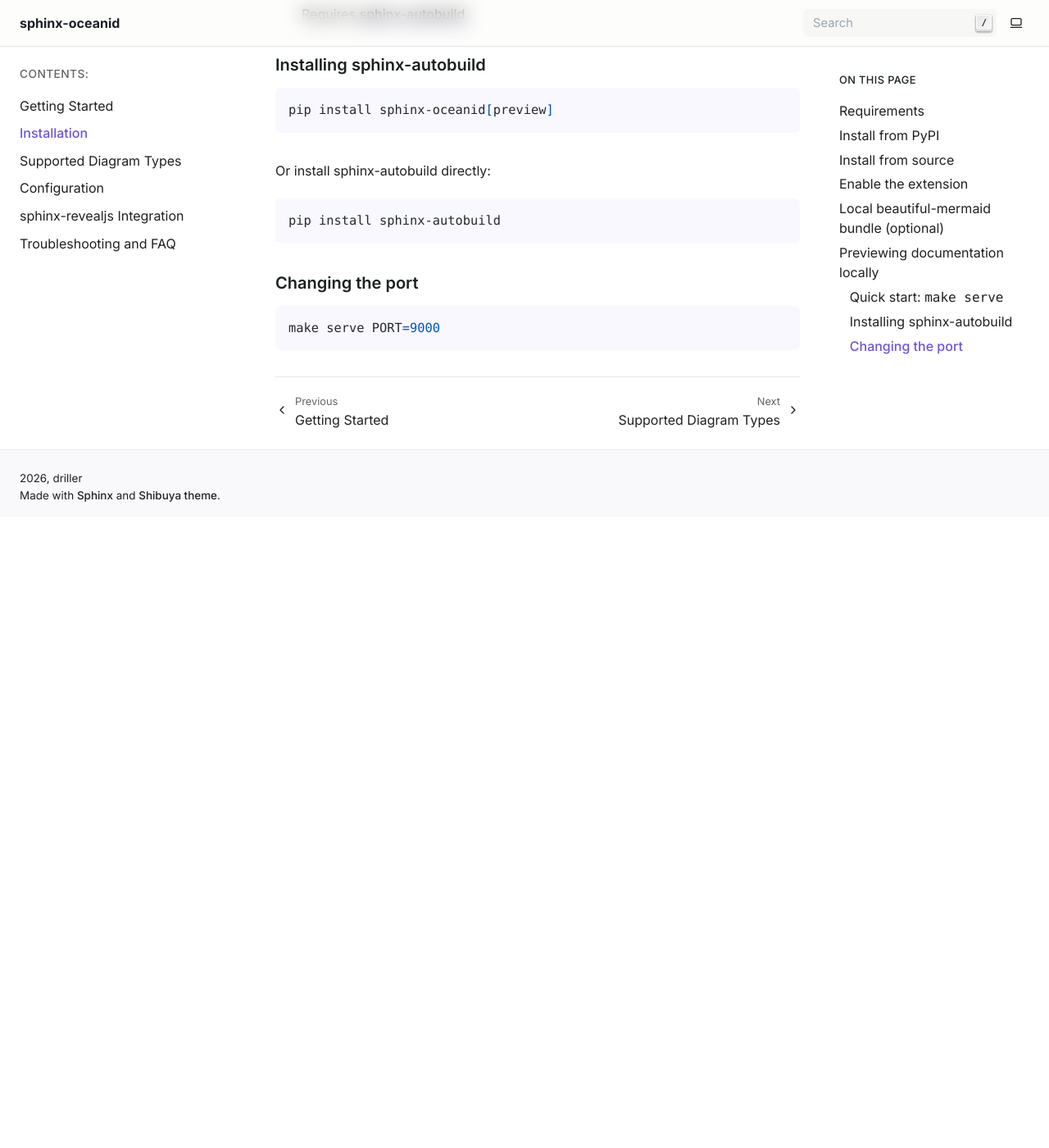
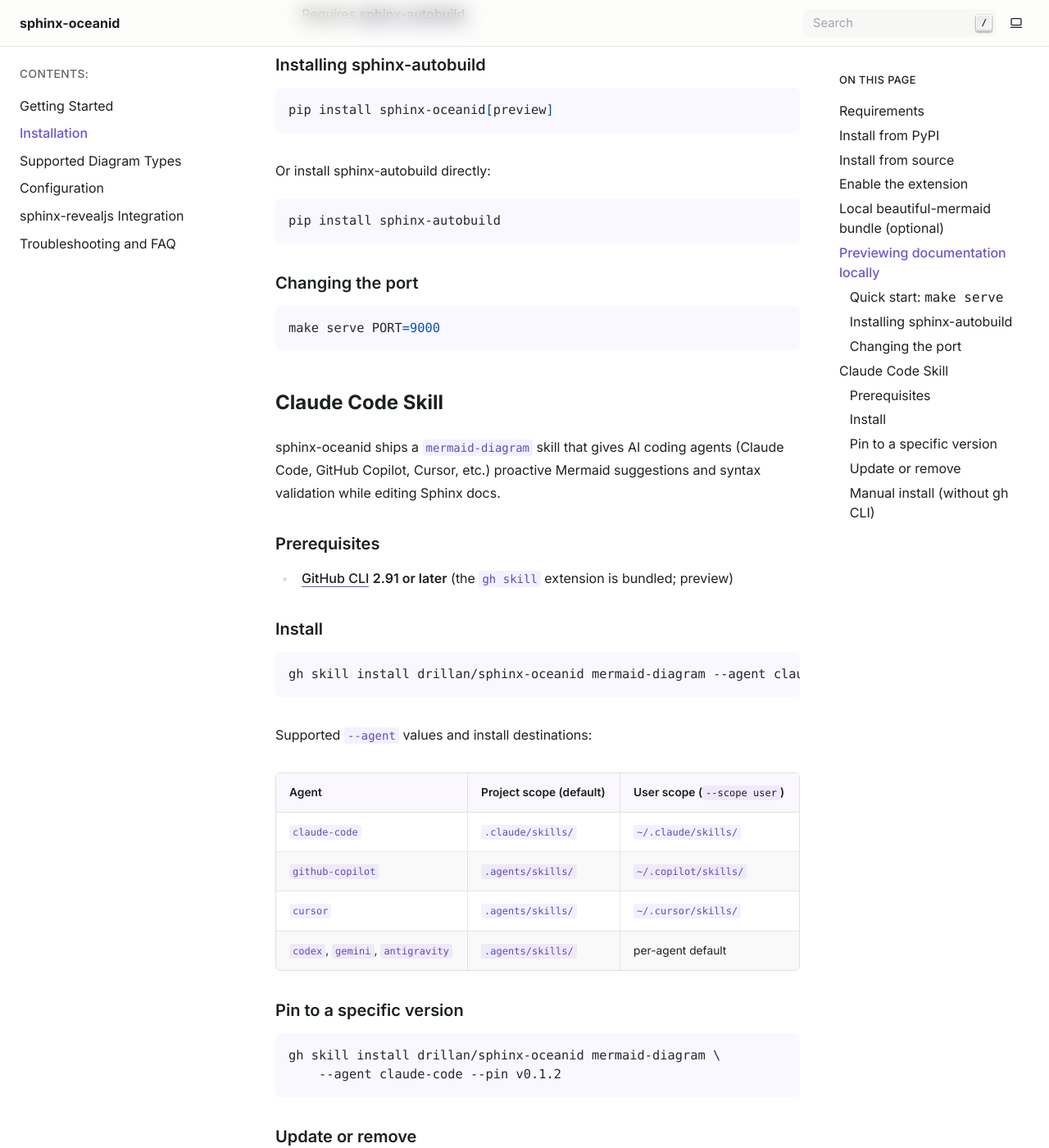
Before and after one commit to drillan/sphinx-oceanid, a Sphinx documentation site: the page built from docs/install.md, in a window 1280 px wide and 1400 px high, scrolled down 2263 px. Shown: the whole window at 82% size. Built offline with Sphinx 7.4.7, drawn with Linux system fonts in a browser that asks for light colours; before the commit the page ends 2893 px from its top, so only the background shows below that; some of the changed text lies outside the part shown.

Commit message:
docs(skills): add gh skill install guide and fix SKILL.md frontmatter (#60)
- Add "Claude Code Skill" section to README.md, README.ja.md, and
  docs/install.md with gh skill install instructions, supported agents,
  version pinning, and update/manual install guidance
- Shorten mermaid-diagram skill description (1257 -> 944 chars) to
  satisfy gh skill publish recommended max of 1024 chars
- Add license: BSD-3-Clause field to SKILL.md frontmatter
- Record changes in CHANGELOG.md [Unreleased]

Co-authored-by: Claude Opus 4.7 (1M context) <noreply@anthropic.com>

````diff
--- a/docs/install.md
+++ b/docs/install.md
@@ -92,3 +92,53 @@ pip install sphinx-autobuild
 ```bash
 make serve PORT=9000
 ```
+
+## Claude Code Skill
+
+sphinx-oceanid ships a `mermaid-diagram` skill that gives AI coding agents (Claude Code, GitHub Copilot, Cursor, etc.) proactive Mermaid suggestions and syntax validation while editing Sphinx docs.
+
+### Prerequisites
+
+- [GitHub CLI](https://cli.github.com/) **2.91 or later** (the `gh skill` extension is bundled; preview)
+
+### Install
+
+```bash
+gh skill install drillan/sphinx-oceanid mermaid-diagram --agent claude-code
+```
+
+Supported `--agent` values and install destinations:
+
+| Agent | Project scope (default) | User scope (`--scope user`) |
+|-------|--------------------------|------------------------------|
+| `claude-code` | `.claude/skills/` | `~/.claude/skills/` |
+| `github-copilot` | `.agents/skills/` | `~/.copilot/skills/` |
+| `cursor` | `.agents/skills/` | `~/.cursor/skills/` |
+| `codex`, `gemini`, `antigravity` | `.agents/skills/` | per-agent default |
+
+### Pin to a specific version
+
+```bash
+gh skill install drillan/sphinx-oceanid mermaid-diagram \
+    --agent claude-code --pin v0.1.2
+```
+
+### Update or remove
+
+```bash
+gh skill update --all              # update every installed skill
+gh skill update mermaid-diagram    # update only this skill
+```
+
+To remove the skill, delete its directory (e.g., `rm -rf .claude/skills/mermaid-diagram`).
+
+### Manual install (without gh CLI)
+
+Clone the repository and copy the skill directory:
+
+```bash
+git clone https://github.com/drillan/sphinx-oceanid.git
+cp -r sphinx-oceanid/skills/mermaid-diagram .claude/skills/
+```
+
+Manually placed skills are not tracked by `gh skill update`.
````
Also changed, not shown: CHANGELOG.md (+12 -0 lines), README.ja.md (+14 -0 lines), README.md (+14 -0 lines), skills/mermaid-diagram/SKILL.md (+12 -19 lines).
